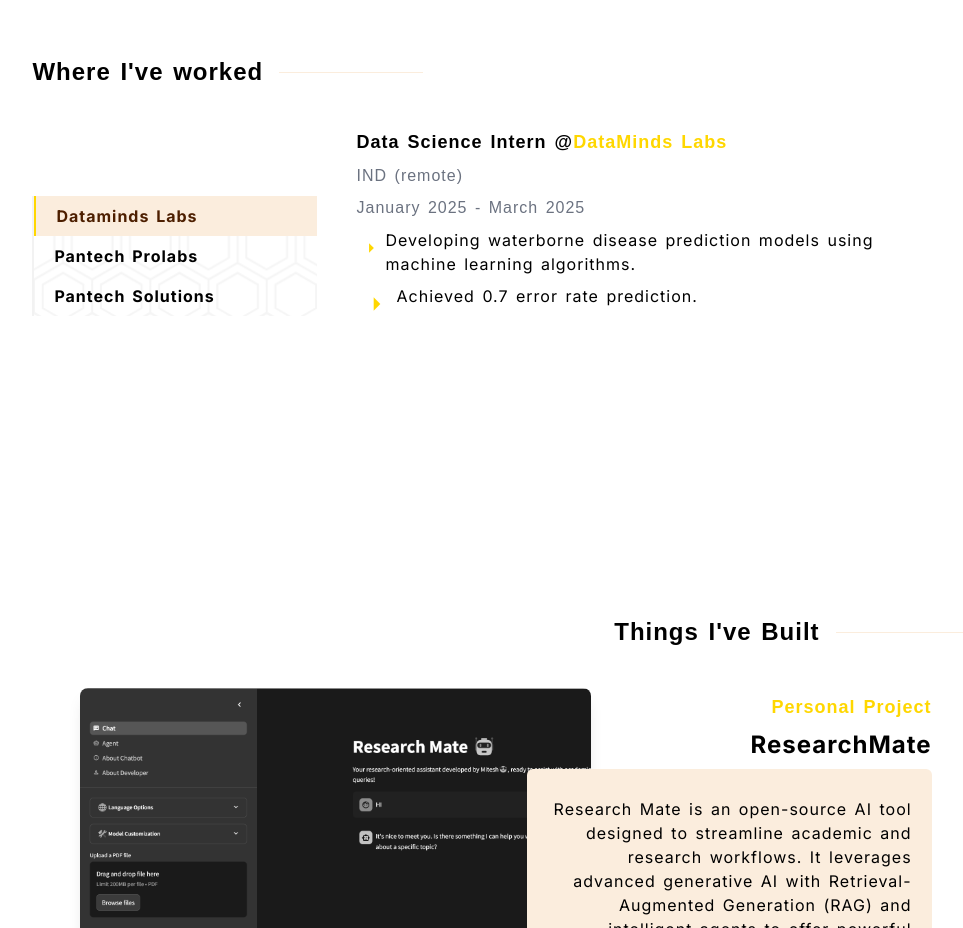
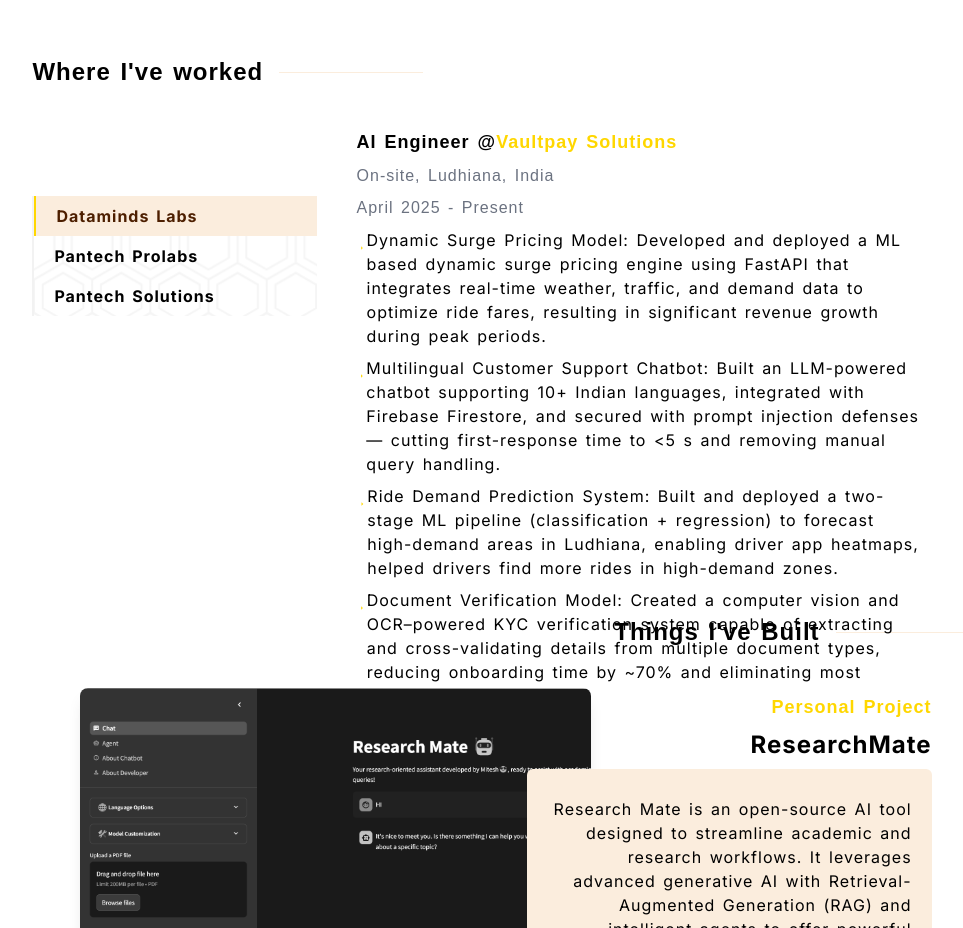
Before and after one commit to miteshgupta07/Portfolio, a Next.js app: page / in a window 1280 px wide. Shown: the part 1560-2488 px from the top of the page, without its empty margins (134-1097 px from the left). Built offline with nearby package versions, Linux system fonts and the light colour scheme; a web font is replaced by a local one.

Commit message:
Update data.ts with new content

```diff
--- a/datas/data.ts
+++ b/datas/data.ts
@@ -88,19 +88,31 @@ export const companies = [
 
 export const companiesInfo = [
   {
+    title: "AI Engineer",
+    company: "Vaultpay Solutions",
+    location: "On-site, Ludhiana, India",
+    duration: "April 2025 - Present",
+    roles: [
+      "Dynamic Surge Pricing Model: Developed and deployed a ML based dynamic surge pricing engine using FastAPI that integrates real-time weather, traffic, and demand data to optimize ride fares, resulting in significant revenue growth during peak periods.",
+      "Multilingual Customer Support Chatbot: Built an LLM-powered chatbot supporting 10+ Indian languages, integrated with Firebase Firestore, and secured with prompt injection defenses — cutting first-response time to <5 s and removing manual query handling.",
+      "Ride Demand Prediction System: Built and deployed a two-stage ML pipeline (classification + regression) to forecast high-demand areas in Ludhiana, enabling driver app heatmaps, helped drivers find more rides in high-demand zones.",
+      "Document Verification Model: Created a computer vision and OCR–powered KYC verification system capable of extracting and cross-validating details from multiple document types, reducing onboarding time by ~70% and eliminating most manual work."
+    ],
+  },
+  {
     title: "Data Science Intern",
     company: "DataMinds Labs",
-    location: "IND (remote)",
+    location: "India (remote)",
     duration: "January 2025 - March 2025",
     roles: [
-      "Developing waterborne disease prediction models using machine learning algorithms.",
-      "Achieved 0.7 error rate prediction.",
+      "Developed waterborne disease prediction models using machine learning algorithms.",
+      "Achieved a Mean Absolute Error (MAE) of 0.53, demonstrating high model accuracy.",
     ],
   },
   {
     title: "Artificial Intelligence Intern",
     company: "Pantech Prolabs",
-    location: "IND (remote)",
+    location: "India (remote)",
     duration: "July 2022 - August 2022",
     roles: [
       "Developed a chatbot for handling common queries using rule-based algorithms and NLP techniques.",
@@ -110,7 +122,7 @@ export const companiesInfo = [
   {
     title: "Machine Learning Intern",
     company: "Pantech Solutions",
-    location: "IND (Remote)",
+    location: "India (Remote)",
     duration: "June 2022 - July 2022",
     roles: [
       "Designed a fraud detection model for online transactions using supervised learning algorithms.",
```
